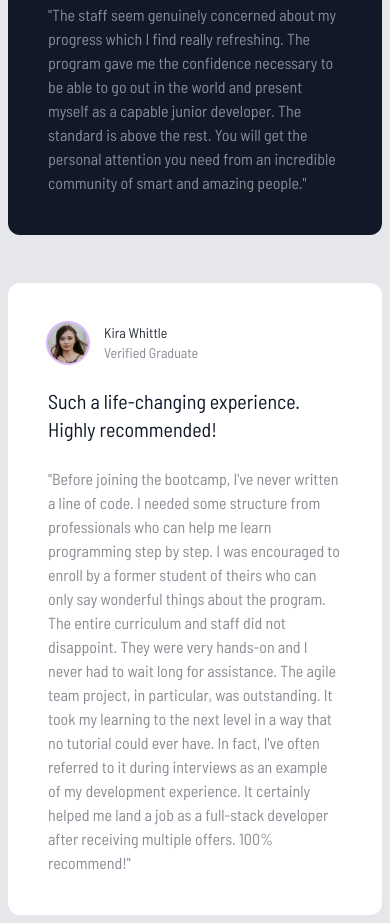
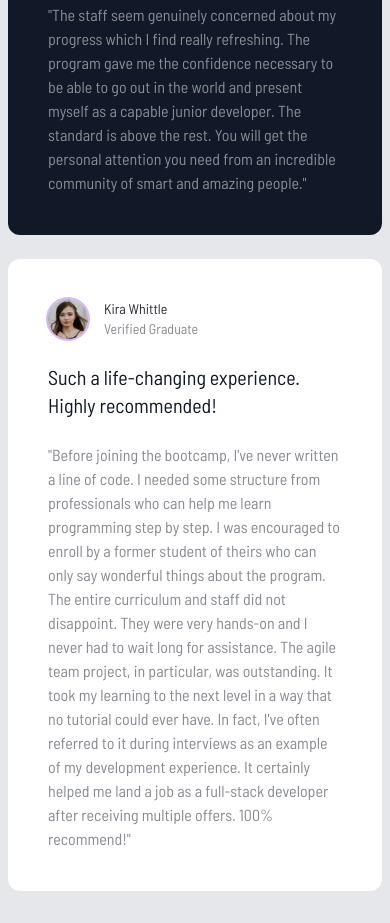
Before and after one commit to JuzerShakir/testimonial, a website: page index.html in a window 390 px wide. Shown: the part 1389-2312 px from the top of the page. After the commit the page ends 2288 px from the top, so only its background shows below. Drawn offline with Linux system fonts and the light colour scheme.

Commit message:
start row grid at 5 for 3rd box for mobile screen

```diff
--- a/index.html
+++ b/index.html
@@ -115,7 +115,7 @@
 
         <!-- Box 3 -->
         <div
-          class="row-start-6 p-10 rounded-xl text-gray-900 bg-white md:row-start-3 md:col-span-4 lg:row-start-1 lg:col-start-4 lg:row-span-2"
+          class="row-start-5 p-10 rounded-xl text-gray-900 bg-white md:row-start-3 md:col-span-4 lg:row-start-1 lg:col-start-4 lg:row-span-2"
         >
           <!-- Box Header -->
           <div class="flex space-x-4">
```
Also changed, not shown: css/style.css.
